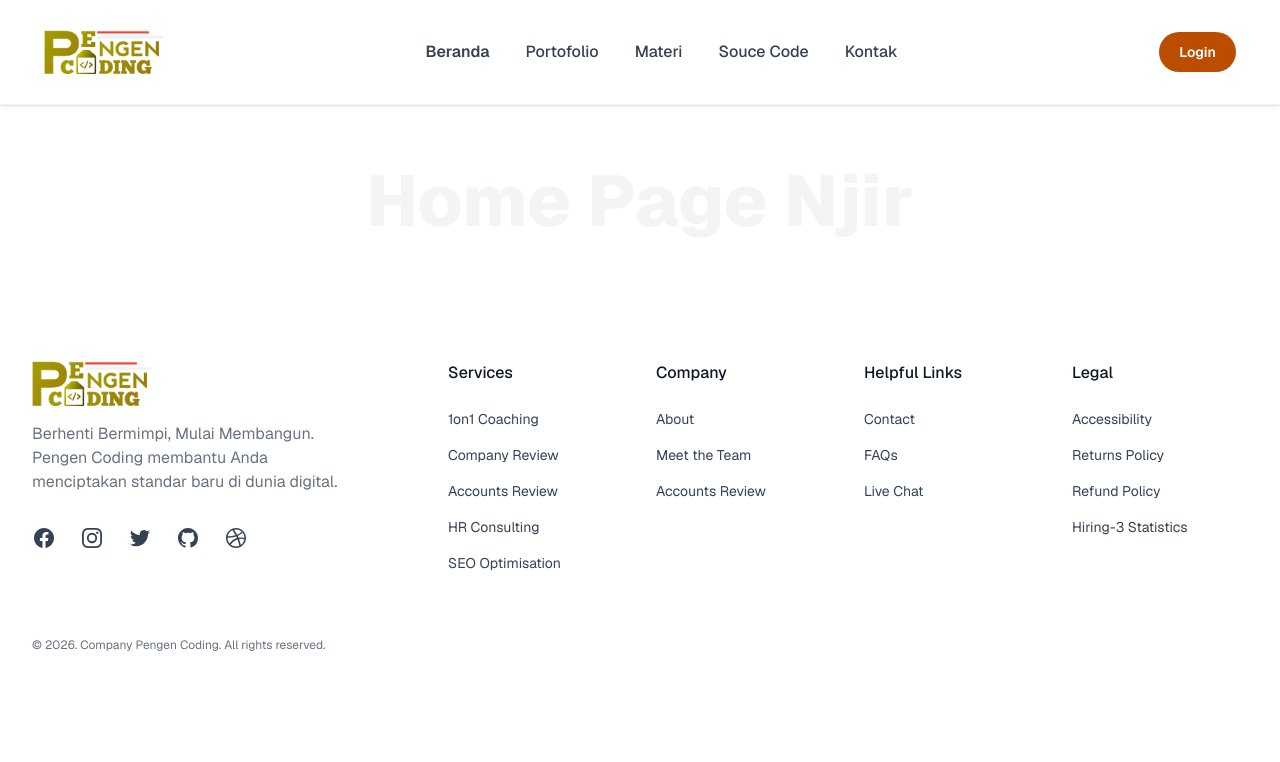
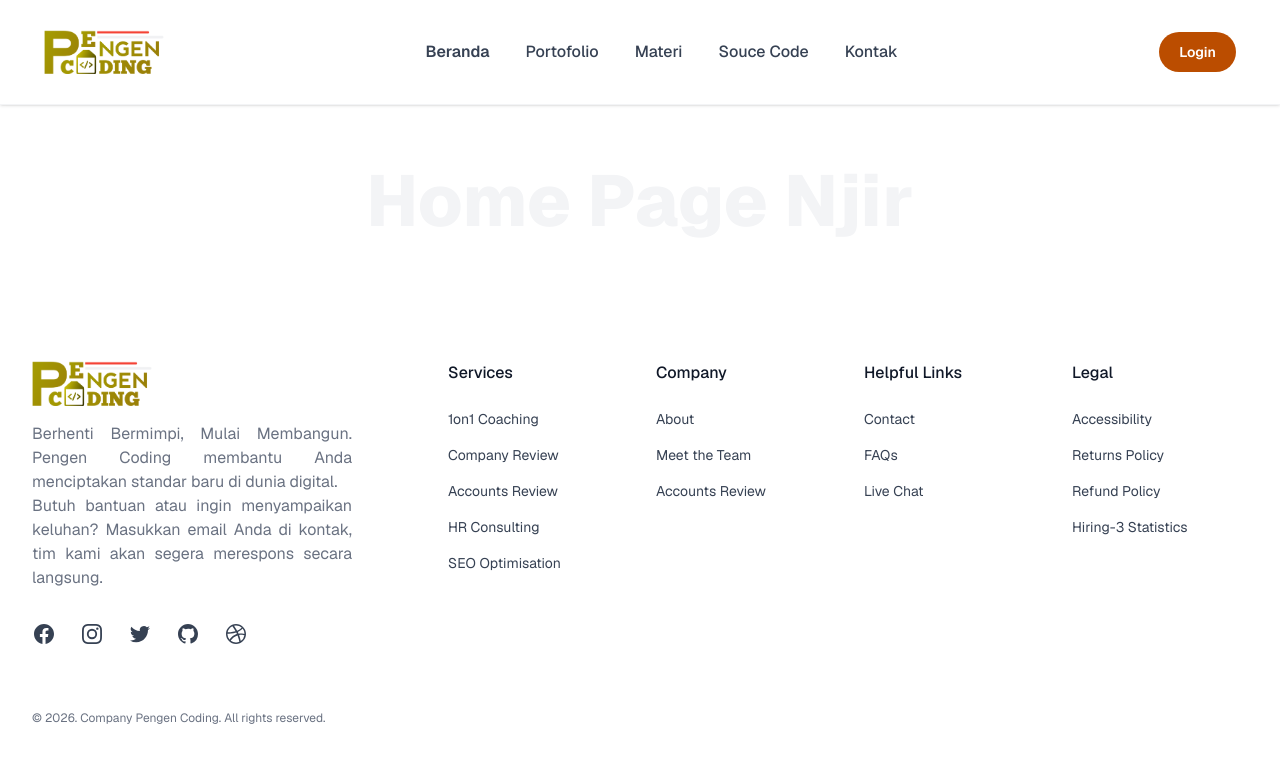
Before and after one commit to wira09/pengen-coding, a Next.js app: page / in a window 1280 px wide. Shown: the top 762 px of the page. Built offline with nearby package versions, Linux system fonts and the light colour scheme.

Commit message:
update text footer

```diff
--- a/src/components/Footer/Footer.tsx
+++ b/src/components/Footer/Footer.tsx
@@ -16,9 +16,11 @@ const Footer = () => {
               />
             </div>
 
-            <p className="mt-4 max-w-xs text-gray-500">
+            <p className="mt-4 max-w-xs text-gray-500 text-justify">
               Berhenti Bermimpi, Mulai Membangun. Pengen Coding membantu Anda
-              menciptakan standar baru di dunia digital.
+              menciptakan standar baru di dunia digital.<br/>Butuh bantuan atau ingin
+              menyampaikan keluhan? Masukkan email Anda di kontak, tim kami akan
+              segera merespons secara langsung.
             </p>
 
             <ul className="mt-8 flex gap-6">
```
